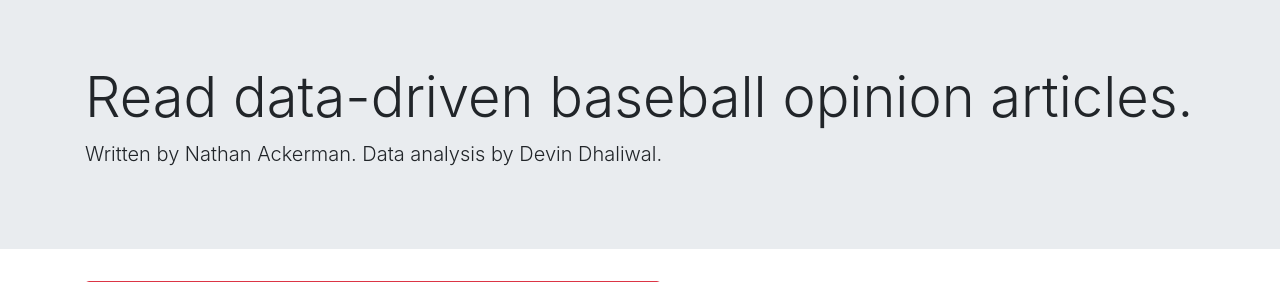
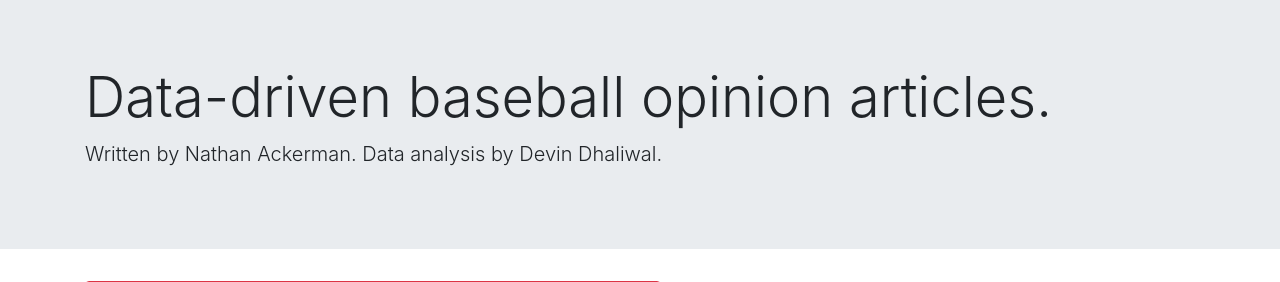
Before and after one commit to devindhaliwal/baseball-analytics, a Flask app: page /articles/ in a window 1280 px wide. Shown: the part 56-338 px from the top of the page. Run offline with Flask 2, Linux system fonts and the light colour scheme; parts of the project's set-up code (start-up, migrations or seed data) failed here and were passed over; some libraries are stand-ins or nearby versions.

Commit message:
updated articles and gfviz page

```diff
--- a/Baseball-Analytica/templates/articles.html
+++ b/Baseball-Analytica/templates/articles.html
@@ -3,7 +3,7 @@
 {% block content %}
 <div class="jumbotron jumbotron-fluid">
   <div class="container">
-    <h1 class="display-4">Read data-driven baseball opinion articles.</h1>
+    <h1 class="display-4">Data-driven baseball opinion articles.</h1>
     <p class="lead">Written by Nathan Ackerman. Data analysis by Devin Dhaliwal.</p>
   </div>
 </div>
--- a/Baseball-Analytica/templates/gameday_factors_visualization.html
+++ b/Baseball-Analytica/templates/gameday_factors_visualization.html
@@ -55,7 +55,7 @@
               </button>
             </div>
             <div class="modal-body">
-              <p>Something about how to use</p>
+              <p>Hue: Further Breakdown of x axis by certain feature.</p>
             </div>
             <div class="modal-footer">
               <button type="button" class="btn btn-dark" data-dismiss="modal">Close</button>
```
